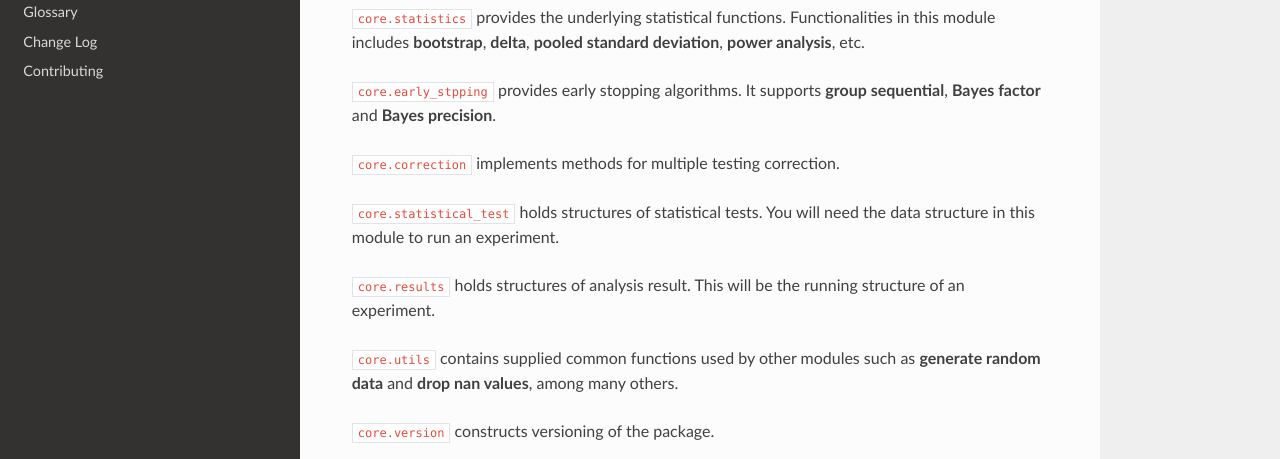
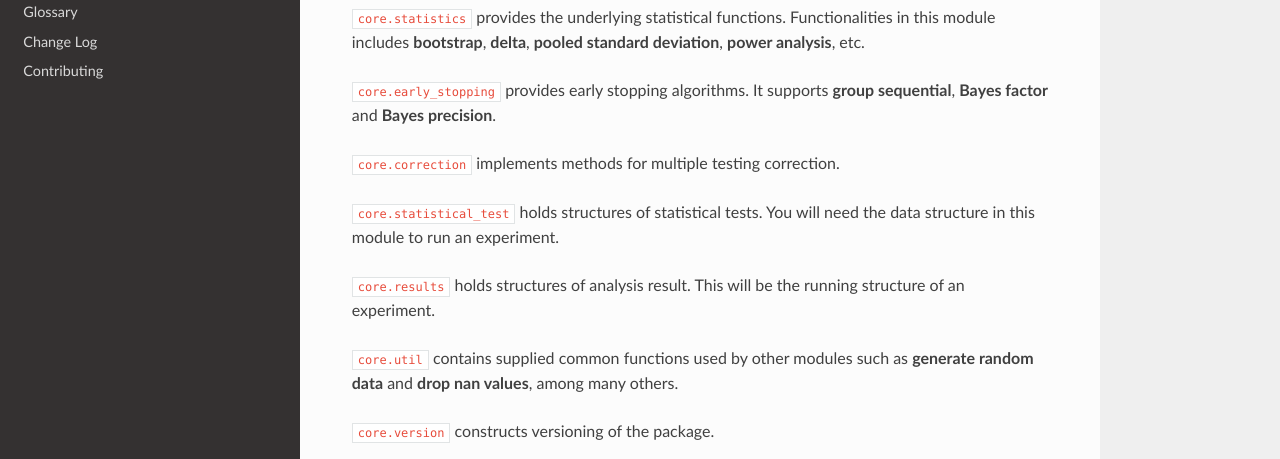
Before and after one commit to zalando/expan, a Sphinx documentation site: the page built from docs/api.rst, in a window 1280 px wide and 1143 px high. Shown: the part 283-742 px from the top of the window. Built offline with Sphinx 7.4.7 and the Read the Docs theme 2.0.0, drawn with Linux system fonts in a browser that asks for light colours.

Commit message:
Fix typos

```diff
--- a/docs/api.rst
+++ b/docs/api.rst
@@ -13,7 +13,7 @@ It provides interface for running different analysis.
 Functionalities in this module includes **bootstrap**, **delta**,
 **pooled standard deviation**, **power analysis**, etc.
 
-``core.early_stpping`` provides early stopping algorithms.
+``core.early_stopping`` provides early stopping algorithms.
 It supports **group sequential**, **Bayes factor** and **Bayes precision**.
 
 ``core.correction`` implements methods for multiple testing correction.
@@ -24,7 +24,7 @@ You will need the data structure in this module to run an experiment.
 ``core.results`` holds structures of analysis result.
 This will be the running structure of an experiment.
 
-``core.utils`` contains supplied common functions used by other modules
+``core.util`` contains supplied common functions used by other modules
 such as **generate random data** and **drop nan values**, among many others.
 
 ``core.version`` constructs versioning of the package.
--- a/docs/contributing.rst
+++ b/docs/contributing.rst
@@ -32,7 +32,7 @@ See also the much simpler github flow
 Release
 =================
 
-To make a release and **deploy to PyPI**, please follow these steps (we highly suggest to leave the realse to admins of ExpAn):
+To make a release and **deploy to PyPI**, please follow these steps (we highly suggest to leave the release to admins of ExpAn):
 
 - assuming you have a master branch that is up to date, create a pull request from your feature branch to master (a travis job will be started for the pull request)
 - once the pull request is approved, merge it (another travis job will be started because a push to master happened)
```
